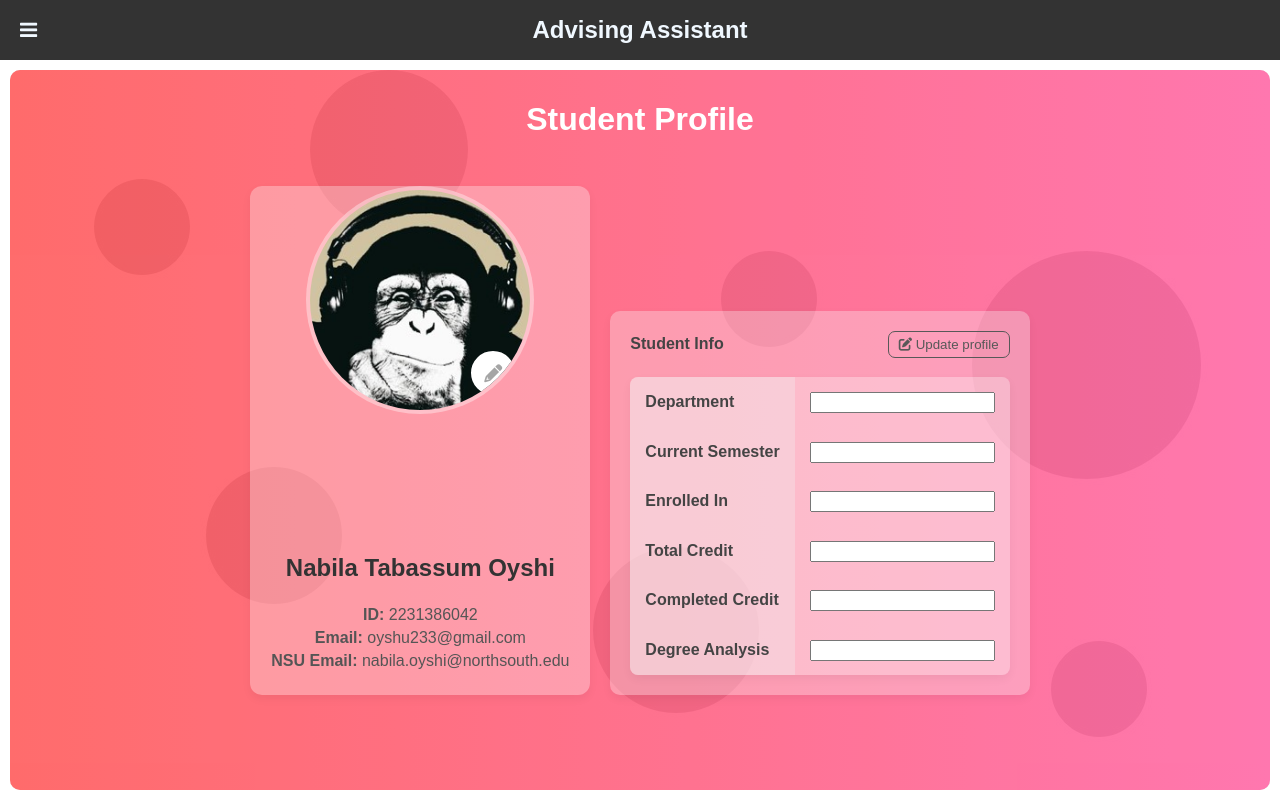
After one commit to wf-rubai/CSE311_project, a PHP site: page /html/update_signup.html in a window 1280 px wide. The commit adds this page. Run offline with PHP 8.4, Linux system fonts and the light colour scheme.

Commit message:
rubai XX

```diff
--- /dev/null
+++ b/html/update_signup.html
@@ -0,0 +1,578 @@
+<!DOCTYPE html>
+<html lang="en">
+
+<head>
+    <meta charset="UTF-8">
+    <meta name="viewport" content="width=device-width, initial-scale=1.0">
+    <link rel="stylesheet" href="https://cdnjs.cloudflare.com/ajax/libs/font-awesome/6.0.0-beta3/css/all.min.css">
+    <script src="../js/common.js"></script>
+    <title>Member Profile</title>
+    <style>
+        body {
+            font-family: Arial, Helvetica, sans-serif;
+            margin: 0;
+            height: 100vh;
+        }
+
+        .container {
+            background-color: #ffffff;
+            height: calc(100vh - 60px);
+            display: flex;
+        }
+
+        .main_body {
+            background: #e2e2e2;
+            width: -webkit-fill-available;
+            border-radius: 10px;
+            margin: 10px;
+            overflow-y: auto;
+        }
+
+        .profile-section {
+            display: flex;
+        }
+
+        .profile-section,
+        .main_bg {
+            padding: 20px;
+            flex-direction: column;
+            gap: 20px;
+            align-items: center;
+            justify-content: center;
+            background: linear-gradient(to right, #ff5b5b, #ff68a6);
+            position: relative;
+            height: -webkit-fill-available;
+            overflow: hidden;
+        }
+
+        .bg_img {
+            position: absolute;
+            opacity: .1;
+            min-width: 100%;
+        }
+
+        .profile-header {
+            text-align: center;
+        }
+
+        .profile-header h1 {
+            font-size: 32px;
+            color: #1a1a2e;
+            margin-bottom: 8px;
+            position: absolute;
+            top: 0;
+            left: 50%;
+            transform: translate(-50%, 10px);
+            color: white;
+        }
+
+        .profile-header h2 {
+            font-size: 22px;
+            color: #555;
+        }
+    </style>
+
+    <style>
+        .academic-info {
+            background-color: #f9f9f950;
+            border-radius: 10px;
+            padding: 20px;
+            line-height: 1.6;
+            box-shadow: 0 4px 10px rgba(0, 0, 0, 0.05);
+            transition: background-color 0.3s ease;
+            color: white;
+        }
+
+        .academic-info h4 {
+            color: #444;
+            margin-top: 0;
+            margin-bottom: 20px;
+        }
+
+        .academic-info p {
+            font-size: 16px;
+            margin: 6px 0;
+            /* color: #444; */
+        }
+
+        .academic-info table {
+            width: 100%;
+            border-collapse: collapse;
+            background: #fafafa50;
+            border-radius: 8px;
+            overflow: hidden;
+            box-shadow: 0 4px 10px rgba(0, 0, 0, 0.05);
+        }
+
+        .academic-info th,
+        .academic-info td {
+            padding: 12px 15px;
+            text-align: left;
+            font-size: 16px;
+        }
+
+        .academic-info th {
+            background-color: #f0f0f050;
+            color: #444;
+            font-weight: bold;
+        }
+
+        .academic-info td {
+            color: #555;
+        }
+
+        .academic-info tr:hover td {
+            background-color: #e8f4ff50;
+        }
+
+        .update_profile {
+            height: fit-content;
+            padding: 5px 10px;
+            border: 1px solid #585858;
+            color: #585858;
+            background: none;
+            border-radius: 7px;
+            transition: .5s;
+        }
+
+        .update_profile:hover {
+            border: 1px solid #ffffff00;
+            color: #585858;
+            background: #ffffff50;
+        }
+
+        .input-group {
+            margin-bottom: 1.5rem;
+        }
+
+        .input-group label {
+            display: block;
+            margin-bottom: 0.5rem;
+            color: #333;
+        }
+
+        .input-group input {
+            width: 100%;
+            padding: 0.75rem;
+            border: 1px solid #ddd;
+            border-radius: 5px;
+            font-size: 1rem;
+        }
+    </style>
+
+    <style>
+        .profile-info {
+            display: flex;
+            flex-direction: column;
+            align-items: center;
+            background: #fafafa50;
+            border-radius: 12px;
+            padding: 100px 20px 20px;
+            box-shadow: 0 4px 10px rgba(0, 0, 0, 0.05);
+            position: relative;
+            text-align: center;
+            width: 300px;
+        }
+
+        .profile-info::before {
+            content: "";
+            position: absolute;
+            top: 0;
+            left: 0;
+            right: 0;
+            height: 60px;
+            border-radius: 12px 12px 0 0;
+            z-index: -1;
+        }
+
+        .profile-pic {
+            width: 220px;
+            height: 220px;
+            border-radius: 50%;
+            overflow: hidden;
+            border: 4px solid #ffffff00;
+            position: absolute;
+            top: -100px;
+            background: #ffffff60;
+            backdrop-filter: blur(5px);
+        }
+
+        .profile-pic img {
+            width: 100%;
+            height: 100%;
+            object-fit: cover;
+            transition: .5s;
+        }
+
+        .profile-pic img:hover {
+            scale: 1.1;
+        }
+
+        .profile-details h3 {
+            font-size: 24px;
+            color: #333;
+            margin-top: 40px;
+        }
+
+        .profile-details p {
+            margin: 5px 0;
+            color: #555;
+        }
+
+        .profile_container {
+            display: flex;
+            width: 100%;
+            justify-content: center;
+            gap: 20px;
+            align-items: flex-end;
+            z-index: 1;
+        }
+    </style>
+
+    <style>
+        .edit_section {
+            display: none;
+        }
+
+        .edit_info {
+            display: flex;
+        }
+
+        .edit_part_1 {
+            padding: 20px;
+            width: 320px;
+            display: flex;
+            flex-direction: column;
+            align-items: center;
+            justify-content: space-between;
+            background: #ffffff79;
+            border-radius: 10px 0 0 10px;
+            z-index: 1;
+        }
+
+        .edit_part_1 table tr td input,
+        .edit_part_2 .academic-info table tr td input {
+            width: -webkit-fill-available;
+            margin: 5px 0;
+            padding: 5px;
+            background: #ffffff50;
+            border: 2px solid #ffffff50;
+            border-radius: 7px;
+        }
+
+        .edit_part_1 table tr th {
+            width: 25%;
+            text-align: left;
+            font-size: 15px;
+            color: #333;
+            font-weight: normal;
+        }
+
+        .edit_part_1 table {
+            width: -webkit-fill-available;
+        }
+
+        .edit_profile {
+            position: relative;
+            top: 0;
+            width: 200px;
+            height: 200px;
+        }
+
+        .edit_part_2 {
+            z-index: 1;
+        }
+
+        .edit_part_2 .academic-info {
+            border-radius: 0 10px 10px 0;
+            height: -webkit-fill-available;
+            display: flex;
+            flex-direction: column;
+            justify-content: space-between;
+        }
+
+        .edit_part_2 .academic-info h4 {
+            margin: 0 0 10px 0;
+        }
+
+        .edit_btn {
+            height: fit-content;
+            padding: 5px 10px;
+            border: 1px solid #585858;
+            color: #585858;
+            background: none;
+            border-radius: 7px;
+            transition: .5s;
+            margin: 10px 0 0 10px;
+        }
+
+        /* .edit_cancle {
+            border: 1px solid #540000;
+            color: #540000;
+        } */
+
+        .edit_btn:hover {
+            border: 1px solid #ffffff00;
+            color: #585858;
+            background: #ffffff50;
+        }
+
+        .change_img {
+            scale: 1.3;
+            width: 20px;
+            height: 20px;
+            background: #ffffff;
+            display: flex;
+            justify-content: center;
+            align-items: center;
+            font-size: 12px;
+            border-radius: 50%;
+            border: 2px solid #ffffff;
+            position: absolute;
+            right: 15px;
+            bottom: 25px;
+            color: #a5a5a5;
+            transition: .5s;
+            content: "ajsdfa;";
+        }
+
+        .change_img:hover {
+            scale: 1.5;
+            color: #333;
+            /* width: fit-content; */
+            content: "Change Profile";
+        }
+    </style>
+
+    <style>
+    .file-upload-button {
+        position: absolute;
+        bottom: 15px;
+        right: 15px;
+        background-color: #ffffff;
+        color: #a5a5a5;
+        border: 2px solid #ffffff;
+        border-radius: 50%;
+        width: 40px;
+        height: 40px;
+        display: flex;
+        align-items: center;
+        justify-content: center;
+        cursor: pointer;
+        transition: 0.3s;
+        font-size: 16px;
+        z-index: 2;
+    }
+
+    .file-upload-button:hover {
+        background-color: #e2e2e2;
+        color: #333;
+    }
+
+    .file-upload-button i {
+        font-size: 18px;
+    }
+
+    .profile-info {
+        position: relative;
+    }
+
+    .profile-pic {
+        position: relative;
+    }
+    </style>
+</head>
+
+<body>
+    <!-- Navigation Bar -->
+    <iframe src="template/nav_bar.html" style="border: none; width: 100%; height: 60px; display: block;"></iframe>
+
+    <div class="container">
+        <!-- Sidebar -->
+        <iframe src="template/side_bar.html" class="side_bar" id="sidebar"
+            style="border: none; width: 250px; margin: 10px 0 10px 10px; display: none;"></iframe>
+
+        <!-- Main Content -->
+        <div class="main_body">
+            <div class="profile-section main_bg">
+                <!-- Header -->
+                <div class="profile-header">
+                    <h1>Student Profile</h1>
+                </div>
+
+                <div class="profile_container">
+                    <!-- Profile Information -->
+                    <div class="profile-info">
+                        <div class="profile-pic">
+                            <label for="myfile" class="file-upload-button">
+                                <i class="fas fa-pencil-alt"></i>
+                                <input type="file" id="myfile" name="myfile" hidden>
+                            </label>
+                            <img src="image/arman.jpg" alt="Profile Picture">
+                        </div>
+                        <div class="profile-details">
+                            <h3>Nabila Tabassum Oyshi</h3>
+                            <p><strong>ID:</strong> 2231386042</p>
+                            <p><strong>Email:</strong> oyshu233@gmail.com</p>
+                            <p><strong>NSU Email:</strong> nabila.oyshi@northsouth.edu</p>
+                        </div>
+                    </div>
+
+                    <!-- Academic Information -->
+                    <div class="academic-info">
+                        <div style="display: flex; justify-content: space-between;">
+                            <h4>Student Info</h4>
+                            <button class="update_profile" onclick="swap_section()"><i
+                                    class="fa-solid fa-pen-to-square"></i> Update
+                                profile</button>
+
+                        </div>
+
+                        <table>
+                            <tr>
+                                <th>Department</th>
+                                <td><input type="text"></td>
+                            </tr>
+                            <tr>
+                                <th>Current Semester</th>
+                                <td><input type="text"></td>
+                            </tr>
+                            <tr>
+                                <th>Enrolled In</th>
+                                <td><input type="text"></td>
+                            </tr>
+                            <tr>
+                                <th>Total Credit</th>
+                                <td><input type="text"></td>
+                            </tr>
+                            <tr>
+                                <th>Completed Credit</th>
+                                <td><input type="text"></td>
+                            </tr>
+                            <tr>
+                                <th>Degree Analysis</th>
+                                <td><input type="text"></td>
+                            </tr>
+                        </table>
+                    </div>
+                </div>
+                <img class="bg_img" src="../image/Slide1.jpg" alt="">
+
+            </div>
+
+            <div class="edit_section main_bg">
+                <div class="edit_info">
+                    <div class="edit_part_1">
+                        <div style="position: relative;">
+                            <div class="profile-pic edit_profile">
+                                <img src="../image/20230210_172719.jpg" alt="">
+                            </div>
+                            <div class="change_img">
+                                <i class="fa-solid fa-pen-to-square" onclick="document.getElementById('image_change_file').click()"></i>
+                                <input type="file" id="image_change_file" hidden>
+                            </div>
+                        </div>
+                        <table>
+                            <tr>
+                                <th>Name</th>
+                                <td>
+                                    <input type="text" name="" id="" placeholder="Name" value="Nabila Tabassum">
+                                </td>
+                            </tr>
+                            <tr>
+                                <th>NSU ID</th>
+                                <td>
+                                    <input type="text" name="" id="" placeholder="ID" >
+                                </td>
+                            </tr>
+                            <tr>
+                                <th>Email</th>
+                                <td>
+                                    <input type="text" name="" id="" placeholder="Email" value="oyshu233@gmail.com">
+                                </td>
+                            </tr>
+                            <tr>
+                                <th>NSU Email</th>
+                                <td>
+                                    <input type="text" name="" id="" placeholder="NSU Email"
+                                        value="nabila.oyshi@northsouth.edu">
+                                </td>
+                            </tr>
+                        </table>
+                    </div>
+                    <div class="edit_part_2">
+                        <!-- Academic Information -->
+                        <div class="academic-info">
+                            <div style="display: flex; justify-content: space-between;">
+                                <h4>Student Info</h4>
+                            </div>
+                            <table>
+                                <tr>
+                                    <th>Department</th>
+                                    <td>Electrical Computer Engineering</td>
+                                    <!-- <td>
+                                        <input type="text" name="" id="" placeholder="Name" value="Nabila Tabassum">
+                                    </td> -->
+                                </tr>
+                                <tr>
+                                    <th>Current Semester</th>
+                                    <td>Summer 2024</td>
+                                    <!-- <td>
+                                        <input type="text" name="" id="" placeholder="Name" value="Nabila Tabassum">
+                                    </td> -->
+                                </tr>
+                                <tr>
+                                    <th>Enrolled In</th>
+                                    <td>Bachelor of Science in Computer Science and Engineering</td>
+                                </tr>
+                                <tr>
+                                    <th>Total Credit</th>
+                                    <td>130 Credit</td>
+                                </tr>
+                                <tr>
+                                    <th>Completed Credit</th>
+                                    <!-- <td>58 Credit</td> -->
+                                    <td>
+                                        <input type="text" name="" id="" placeholder="" value="58">
+                                    </td>
+                                </tr>
+                                <tr>
+                                    <th>Degree Analysis</th>
+                                    <!-- <td>Not yet</td> -->
+                                    <td>
+                                        <input type="text" name="" id="" placeholder="" value="Not yet">
+                                    </td>
+                                </tr>
+                            </table>
+
+                            <div style="display: flex; justify-content: flex-end;">
+                                <button class="edit_btn edit_cancle" onclick="swap_section()">Cancle</button>
+                                <button class="edit_btn edit_update" onclick="">Update</button>
+                            </div>
+                        </div>
+                    </div>
+                </div>
+                <img class="bg_img" src="../image/Slide1.jpg" alt="">
+            </div>
+        </div>
+    </div>
+
+    <script>
+        function swap_section() {
+            const profileSection = document.querySelector(".profile-section");
+            const editSection = document.querySelector(".edit_section");
+
+            // Toggle display property
+            if (profileSection.style.display === "flex") {
+                profileSection.style.display = "none";
+                editSection.style.display = "flex";
+            } else {
+                profileSection.style.display = "flex";
+                editSection.style.display = "none";
+            }
+        }
+    </script>
+
+</body>
+
+</html>
--- a/routes.php
+++ b/routes.php
@@ -9,6 +9,7 @@ return [
     '/profile' => 'html/profile.html',
     '/routine' => 'html/routine.html',
     '/faculty_review' => 'html/faculty_review.php',
+    '/update_signup'=>'html/update_signup.html',
 ];
 
 ?>
```
